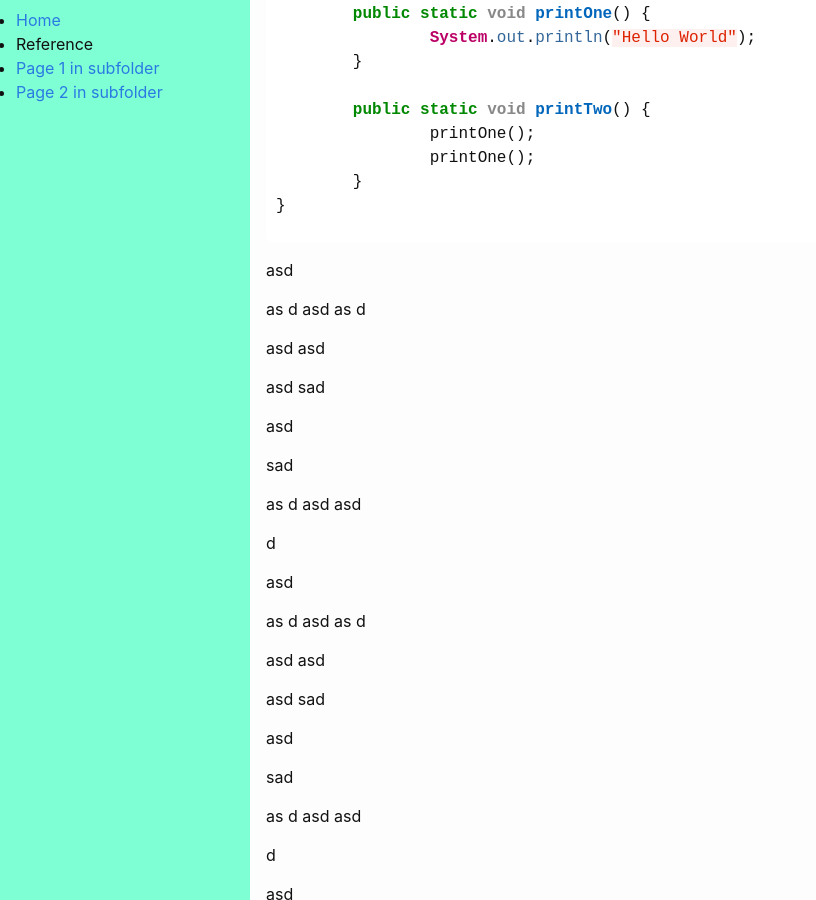
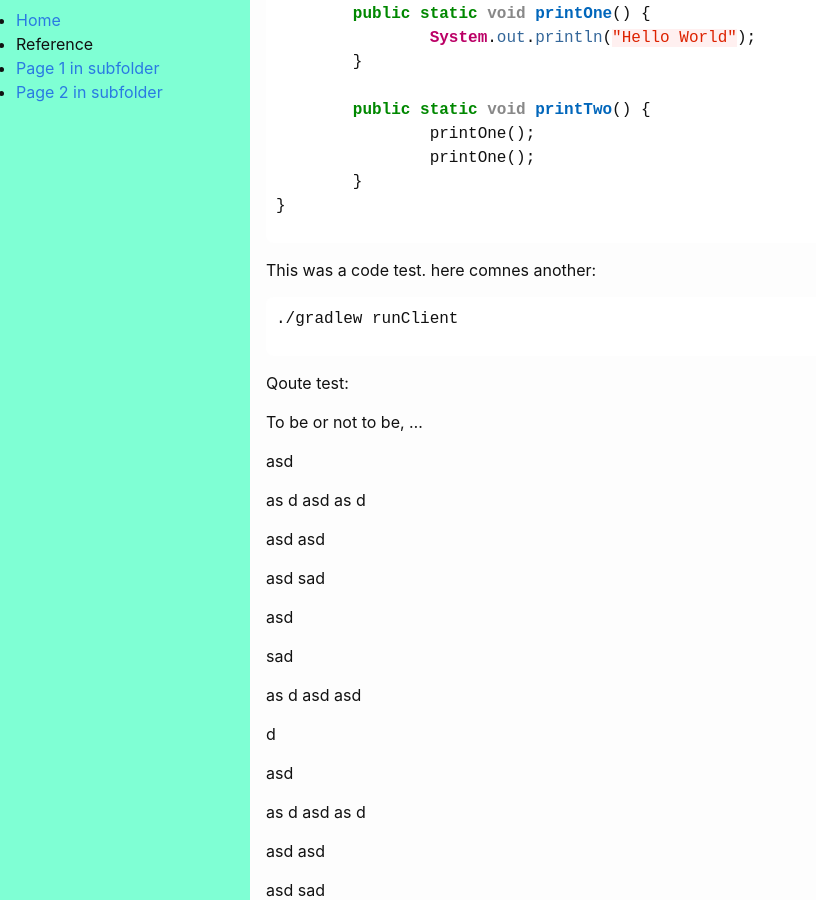
Before and after one commit to CottonMC/Wiki, a Jekyll site: the page built from _pages/_ref/Page1sub.md, in a window 1280 px wide and 900 px high, scrolled down 517 px. Shown: the whole window, without its empty margins (0-816 px from the left). Built offline with Jekyll 4.4.1, drawn with Linux system fonts in a browser that asks for light colours.

Commit message:
updated markdown file

````diff
--- a/_pages/_ref/Page1sub.md
+++ b/_pages/_ref/Page1sub.md
@@ -32,8 +32,14 @@ public class CallingMethodsInSameClass
 	}
 }
 ```
+This was a code test. here comnes another:
 
+```shell
+./gradlew runClient
+```
+Qoute test:
 
+> To be or not to be, ...
 
 asd
 
````
